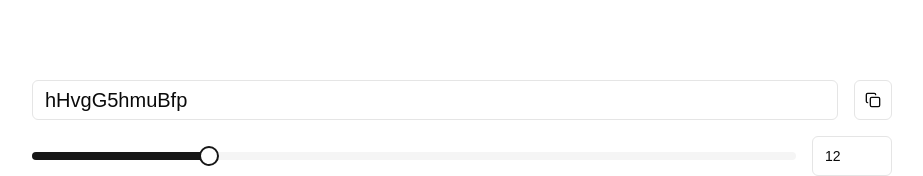
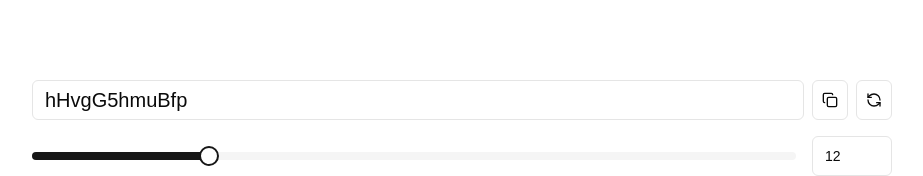
Before and after one commit to MarioPonte/DevLogicTools, a Next.js app: page / in a window 1280 px wide. Shown: the top 176 px of the page, without its empty margins (48-971 px from the left). Built offline with nearby package versions, Linux system fonts and the light colour scheme.

Commit message:
adding regenerate password btn

```diff
--- a/app/page.tsx
+++ b/app/page.tsx
@@ -4,7 +4,7 @@ import { Button } from "@/components/ui/button";
 import { Checkbox } from "@/components/ui/checkbox";
 import { Input } from "@/components/ui/input";
 import { Slider } from "@/components/ui/slider";
-import { Copy } from "lucide-react";
+import { Copy, RefreshCcw } from "lucide-react";
 import { useEffect, useState } from "react";
 
 export default function Home() {
@@ -49,12 +49,22 @@ export default function Home() {
       });
   };
 
+  // Function to regenerate password
+  const regeneratePassword = () => {
+    const newPassword = generateRandomPassword(charNum);
+    setPassword(newPassword);
+    setUserEdited(false);
+  };
+
   return (
     <div className="m-20 max-w-[860px] flex flex-col gap-4">
-      <div className="flex gap-4">
+      <div className="flex gap-2">
         <Input type="text" className="md:text-xl" maxLength={50} value={password} onChange={handlePasswordChange} />
         <Button variant="outline" size="icon" onClick={copyToClipboard} >
           <Copy />
+        </Button>
+        <Button variant="outline" size="icon" onClick={regeneratePassword} >
+          <RefreshCcw />
         </Button>
       </div>
       <div className="flex gap-4">
```
